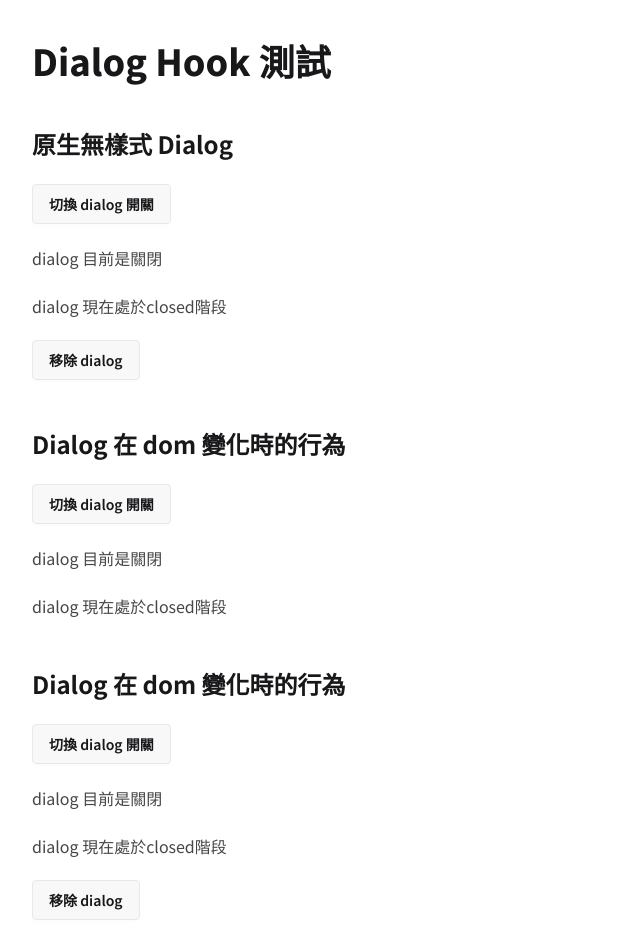
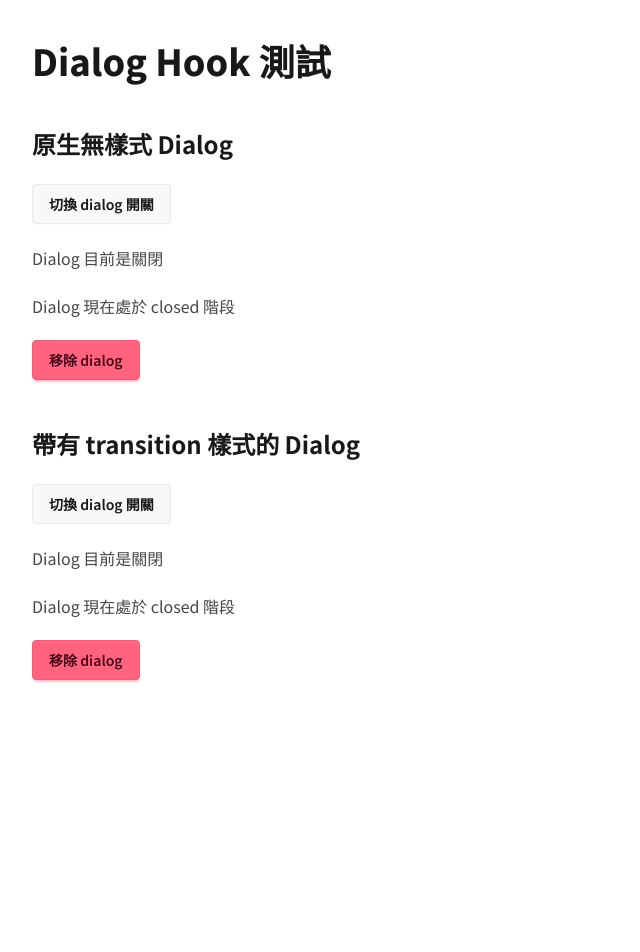
Before and after one commit to GaiaYang/react-primitives, a Next.js app: page /dialog in a window 1280 px wide. Shown: the top 952 px of the page, without its empty margins (0-640 px from the left). After the commit the page ends 800 px from the top, so only its background shows below. Built offline with nearby package versions, Linux system fonts and the light colour scheme.

Commit message:
dialog 範例改用模板統一

```diff
--- a/src/app/dialog/page.tsx
+++ b/src/app/dialog/page.tsx
@@ -1,6 +1,8 @@
 "use client";
 
 import { useState } from "react";
+
+import cn from "@/utils/cn";
 
 import useDialogController from "@/hooks/useDialogController";
 import Article from "@/components/ui/Article";
@@ -11,20 +13,28 @@ export default function page() {
       <Article>
         <h1>Dialog Hook 測試</h1>
         <Original />
-        <Basic />
-        <Dynamic />
+        <WithStyle />
       </Article>
     </main>
   );
 }
 
-function Original() {
+function Template({
+  title,
+  renderDialog,
+}: {
+  title?: string;
+  renderDialog?: (callback: {
+    ref: (el: HTMLDialogElement | null) => () => void;
+    toggle: (next?: boolean | undefined) => void;
+  }) => React.ReactNode;
+}) {
   const [visibleDialog, setVisibleDialog] = useState(true);
   const { toggle, isOpen, phase, ref } = useDialogController();
 
   return (
-    <div>
-      <h2>原生無樣式 Dialog</h2>
+    <section>
+      <h2>{title}</h2>
       <button
         type="button"
         className="btn"
@@ -34,96 +44,49 @@ function Original() {
       >
         切換 dialog 開關
       </button>
-      <p>{`dialog 目前是${isOpen ? "打開" : "關閉"}`}</p>
-      <p>{`dialog 現在處於${phase}階段`}</p>
+      <p>{`Dialog 目前是${isOpen ? "打開" : "關閉"}`}</p>
+      <p>{`Dialog 現在處於 ${phase} 階段`}</p>
       <button
         type="button"
-        className="btn"
+        className={cn("btn", visibleDialog ? "btn-error" : "btn-info")}
         onClick={() => {
           setVisibleDialog((e) => !e);
         }}
       >
         {`${visibleDialog ? "移除" : "加載"} dialog`}
       </button>
-      {visibleDialog && (
+      {visibleDialog && renderDialog?.({ ref, toggle })}
+    </section>
+  );
+}
+
+function Original() {
+  return (
+    <Template
+      title="原生無樣式 Dialog"
+      renderDialog={({ ref, toggle }) => (
         <dialog ref={ref}>
           <h3>Hello!</h3>
           <p>Press ESC key or click the button below to close</p>
           <button
+            type="button"
             onClick={() => {
-              toggle();
+              toggle(false);
             }}
           >
             關閉
           </button>
         </dialog>
       )}
-    </div>
+    />
   );
 }
 
-function Basic() {
-  const { toggle, isOpen, phase, ref } = useDialogController();
-
+function WithStyle() {
   return (
-    <section>
-      <h2>Dialog 在 dom 變化時的行為</h2>
-      <button
-        type="button"
-        className="btn"
-        onClick={() => {
-          toggle();
-        }}
-      >
-        切換 dialog 開關
-      </button>
-      <p>{`dialog 目前是${isOpen ? "打開" : "關閉"}`}</p>
-      <p>{`dialog 現在處於${phase}階段`}</p>
-      <dialog ref={ref} className="modal">
-        <div className="modal-box">
-          <h3 className="text-lg font-bold">第 1 個 dialog</h3>
-          <p className="py-4">
-            Press ESC key or click the button below to close
-          </p>
-          <div className="modal-action">
-            <form method="dialog">
-              <button className="btn">Close</button>
-            </form>
-          </div>
-        </div>
-      </dialog>
-    </section>
-  );
-}
-
-function Dynamic() {
-  const [visibleDialog, setVisibleDialog] = useState(true);
-  const { toggle, isOpen, phase, ref } = useDialogController();
-
-  return (
-    <div>
-      <h2>Dialog 在 dom 變化時的行為</h2>
-      <button
-        type="button"
-        className="btn"
-        onClick={() => {
-          toggle();
-        }}
-      >
-        切換 dialog 開關
-      </button>
-      <p>{`dialog 目前是${isOpen ? "打開" : "關閉"}`}</p>
-      <p>{`dialog 現在處於${phase}階段`}</p>
-      <button
-        type="button"
-        className="btn"
-        onClick={() => {
-          setVisibleDialog((e) => !e);
-        }}
-      >
-        {`${visibleDialog ? "移除" : "加載"} dialog`}
-      </button>
-      {visibleDialog && (
+    <Template
+      title="帶有 transition 樣式的 Dialog"
+      renderDialog={({ ref, toggle }) => (
         <dialog ref={ref} className="modal">
           <div className="modal-box">
             <h3 className="text-lg font-bold">Hello!</h3>
@@ -131,13 +94,19 @@ function Dynamic() {
               Press ESC key or click the button below to close
             </p>
             <div className="modal-action">
-              <form method="dialog">
-                <button className="btn">Close</button>
-              </form>
+              <button
+                className="btn"
+                type="button"
+                onClick={() => {
+                  toggle(false);
+                }}
+              >
+                Close
+              </button>
             </div>
           </div>
         </dialog>
       )}
-    </div>
+    />
   );
 }
```
